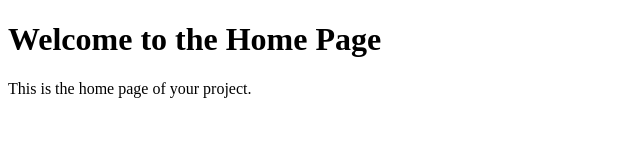
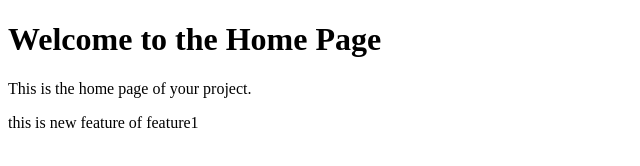
Before and after one commit to Prabhu-0210/localrepo, a plain HTML site: page index.html in a window 1280 px wide. Shown: the whole page, without its empty margins (0-640 px from the left). Drawn offline with Linux system fonts and the light colour scheme.

Commit message:
addded new feature

```diff
--- a/index.html
+++ b/index.html
@@ -7,4 +7,5 @@
 <body>
     <h1>Welcome to the Home Page</h1>
     <p>This is the home page of your project.</p>
+    <p>this is new feature of feature1</p>
 </body>
```
